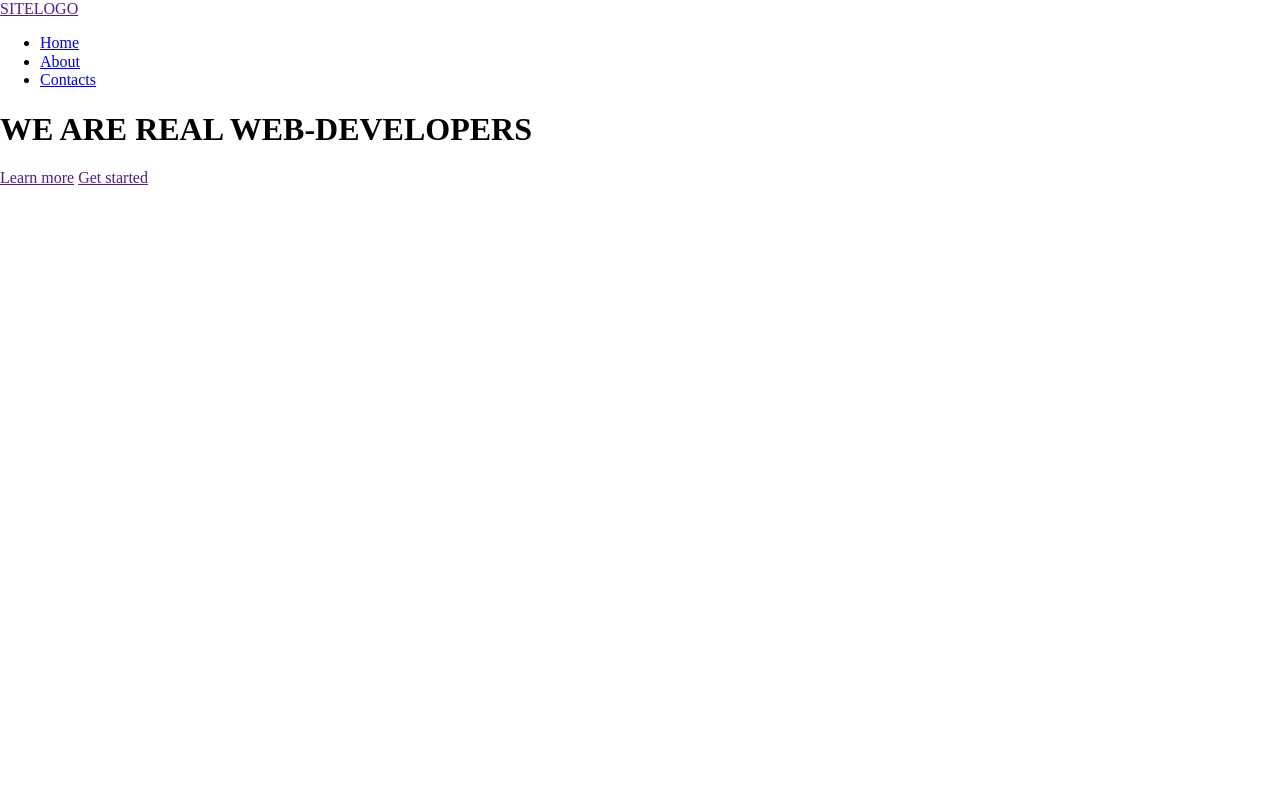
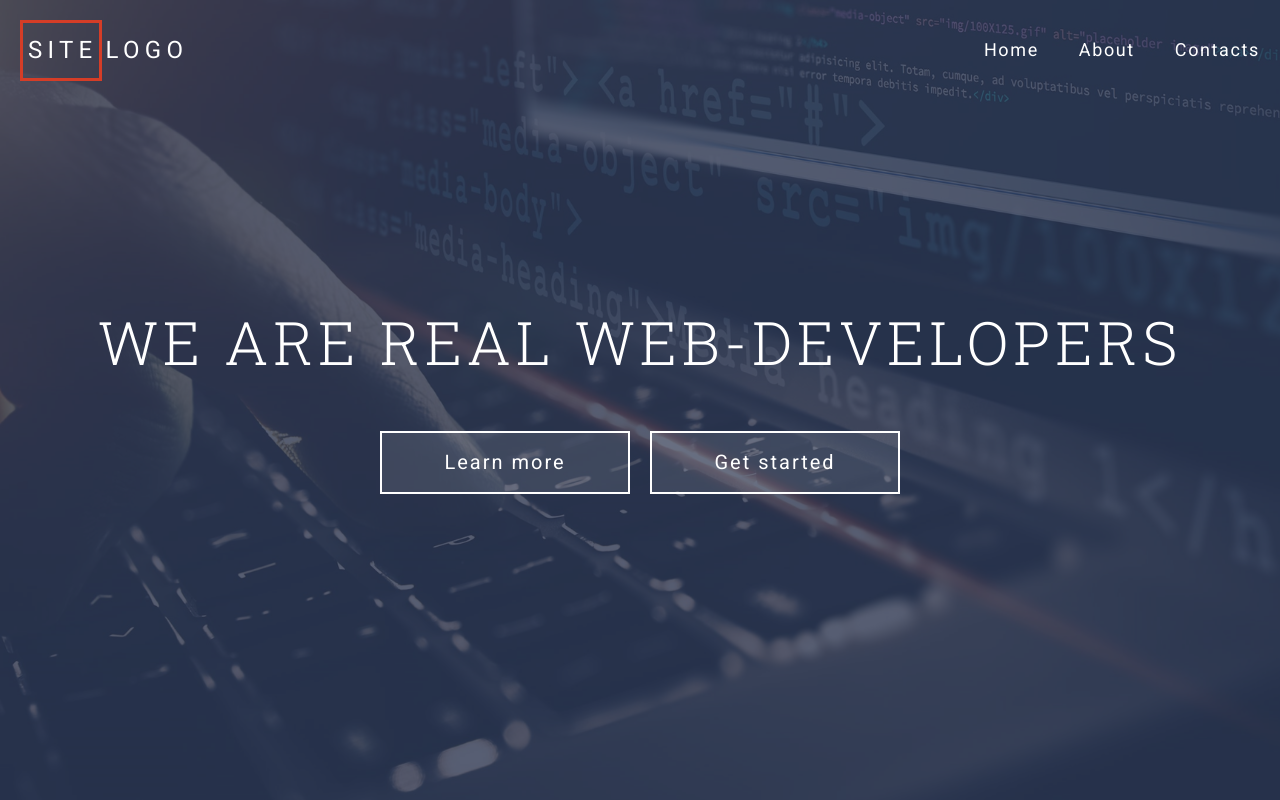
Before and after one commit to alexaandrievskaya/20200805__grid-template, a website: page index.html in a window 1280 px wide. Drawn offline with Linux system fonts and the light colour scheme.

Commit message:
UPD: formalization header section

```diff
--- a/assets/scss/style.scss
+++ b/assets/scss/style.scss
@@ -1,6 +1,6 @@
 
 @import "../../libs/normalize-scss/sass/normalize/import-now";
-@import "skin";
+/*@import "skin";
 @import "variables";
 @import "mixins";
 @import "mixins-media";
@@ -19,4 +19,150 @@
 @import "sections/section-form";
 @import "sections/section-posts";
 
-@import "footer";
+@import "footer";*/
+
+* {
+  box-sizing: border-box;
+}
+
+html {
+  overflow-y: scroll;
+  font-size: 16px;
+  font-family: "Roboto", sans-serif;
+  color: #637588;
+}
+
+h1 {
+  font-family: "Roboto Slab", serif;
+  font-size: 3.75rem;
+}
+
+h2 {}
+
+p{}
+
+a {
+  text-decoration: none;
+  color: #ffffff;
+}
+
+input {}
+
+.btn {
+  display: block;
+  padding: 18px 20px;
+  /*height: 60px;*/
+  font-size: 1.25rem;
+  border: 2px solid #ffffff;
+  background-color: rgba(255, 255, 255, 0.1);
+  min-width: 250px;
+  text-align: center;
+  letter-spacing: 0.1em;
+}
+
+.header {
+  min-height: 100vh;
+  background-color: #2d3651;
+  background-image: url(../img/img-header.png);
+  background-position: 50% 50%;
+  background-size: cover;
+  display: flex;
+  align-items: center;
+  padding: 100px 0;
+}
+
+.header-overlay {
+  position: absolute;
+  top: 0;
+  right: 0;
+  bottom: 0;
+  left: 0;
+  background-color: #2d3651;
+  opacity: 0.8;
+}
+
+.header-menu {
+  position: absolute;
+  top: 0;
+  width: 100%;
+}
+
+.header-menu__container {
+  display: grid;
+  grid-template-columns: auto 1fr;
+  align-items: center;
+}
+
+.header-menu__container,
+.header-content__container {
+  max-width: 1340px;
+  margin: auto;
+  padding-left: 20px;
+  padding-right: 20px;
+}
+
+.header-logo {
+  font-size: 1.5rem;
+  letter-spacing: 0.22em;
+}
+
+.header-logo__link {
+  display: block;
+  padding: 20px 20px 20px 0;
+}
+
+.header-logo__accent {
+  display: inline-block;
+  border: 3px solid #d53d27;
+  padding: 14px 1px 13px 5px;
+  margin-right: 4px;
+}
+
+.header-navbar {
+  display: flex;
+  justify-content: flex-end;
+}
+
+.header-navbar__btn {
+  display: none;
+}
+
+.header-navbar__list {
+  list-style: none;
+  margin: 0 -20px 0 0;
+  padding: 0;
+  width: 100%;
+  display: grid;
+  grid-template-columns: repeat(auto-fit, minmax(50px, max-content));
+  justify-content: end;
+}
+
+.header-navbar__link {
+  padding: 20px;
+  display: block;
+  font-size: 1.125rem;
+  letter-spacing: 0.09em;
+}
+
+.header-content {
+  position: relative;
+  width: 100%;
+}
+
+.header-content__tittle {
+  color: #ffffff;
+  margin: 0 0 53px 0;
+  text-align: center;
+  letter-spacing: 0.078em;
+  font-weight: 300;
+  line-height: 1.2;
+}
+
+.header-content__buttons {
+  display: flex;
+  justify-content: center;
+}
+
+.header-content__buttons .btn:first-of-type {
+  margin-right: 20px;
+}
--- a/index.html
+++ b/index.html
@@ -50,7 +50,7 @@
     <div class="header-content">
       <div class="header-content__container">
         <h1 class="header-content__tittle">WE ARE REAL WEB-DEVELOPERS</h1>
-        <div class="header-content__buttoms">
+        <div class="header-content__buttons">
           <a class="btn" href="">Learn more</a>
           <a class="btn" href="">Get started</a>
         </div>
```
Also changed, not shown: assets/css/style.css.
